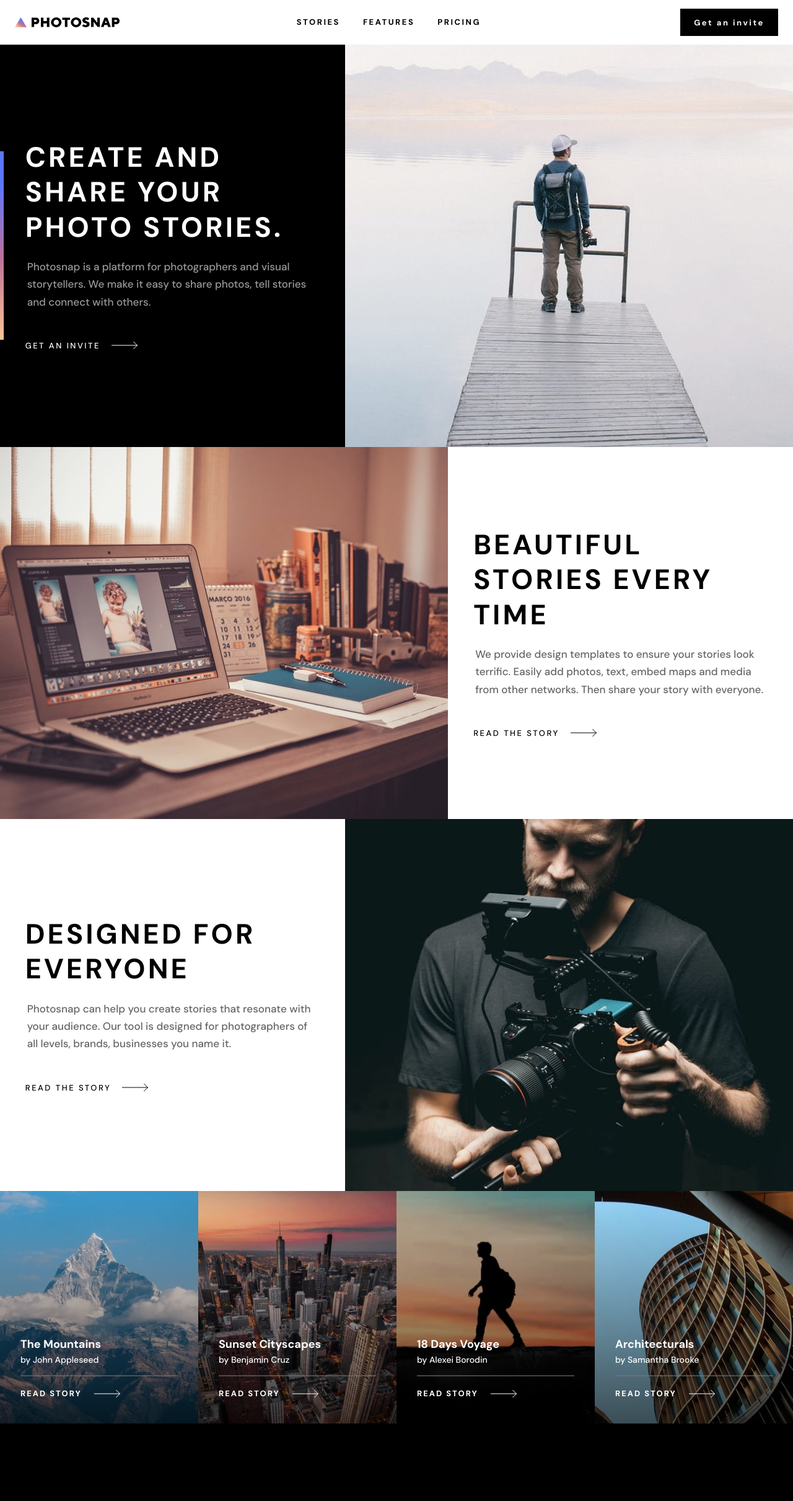
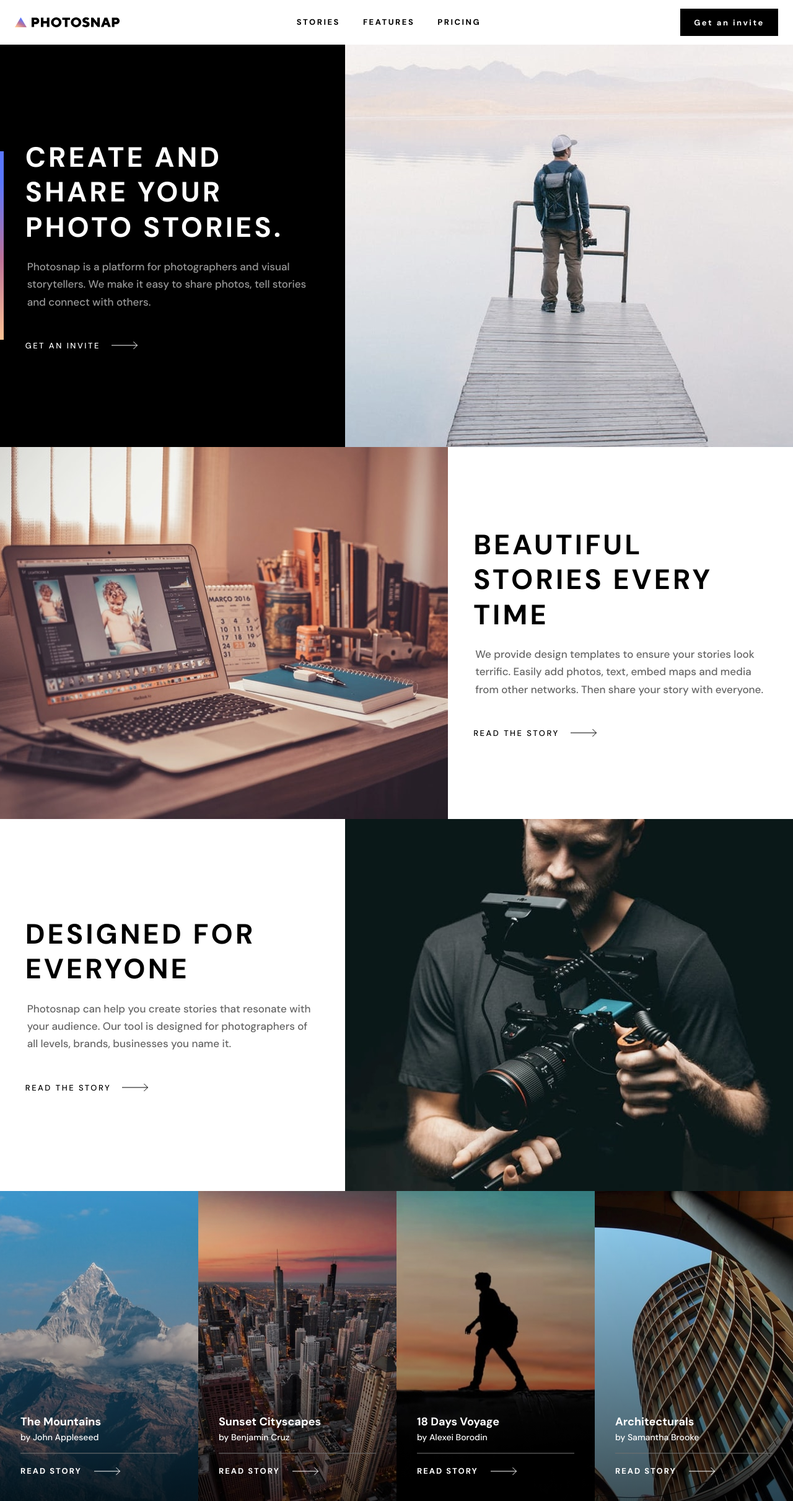
Before and after one commit to yasssuz/photosnap-webiste, a Next.js app: page / in a window 1280 px wide. Shown: the whole page at 62% size. Before the commit the page ends 2296 px from the top, so only its background shows below. Built offline with nearby package versions, Linux system fonts and the light colour scheme.

Commit message:
design corrections

```diff
--- a/src/components/shared/StoryCard.tsx
+++ b/src/components/shared/StoryCard.tsx
@@ -68,6 +68,7 @@ const Content = styled.a`
 
   &:hover {
     transform: translateY(-8%);
+    z-index: 90;
 
     img {
       margin-left: 9rem;
@@ -84,6 +85,10 @@ const Content = styled.a`
     .customBorder_xtabu23 {
       height: 6px;
     }
+  }
+
+  @media (min-width: 768px) {
+    height: 50em;
   }
 `;
 
```
